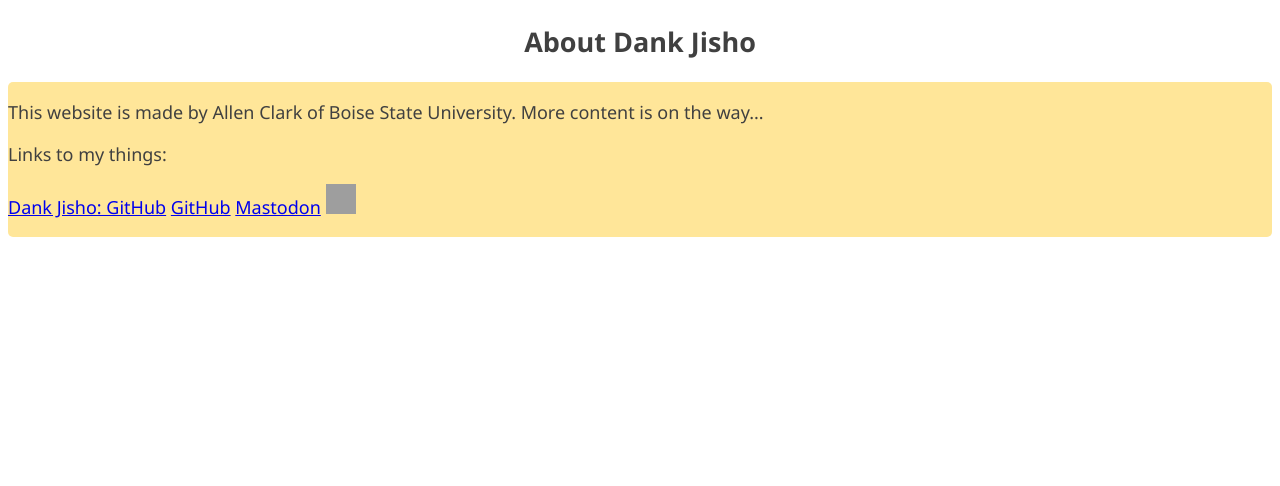
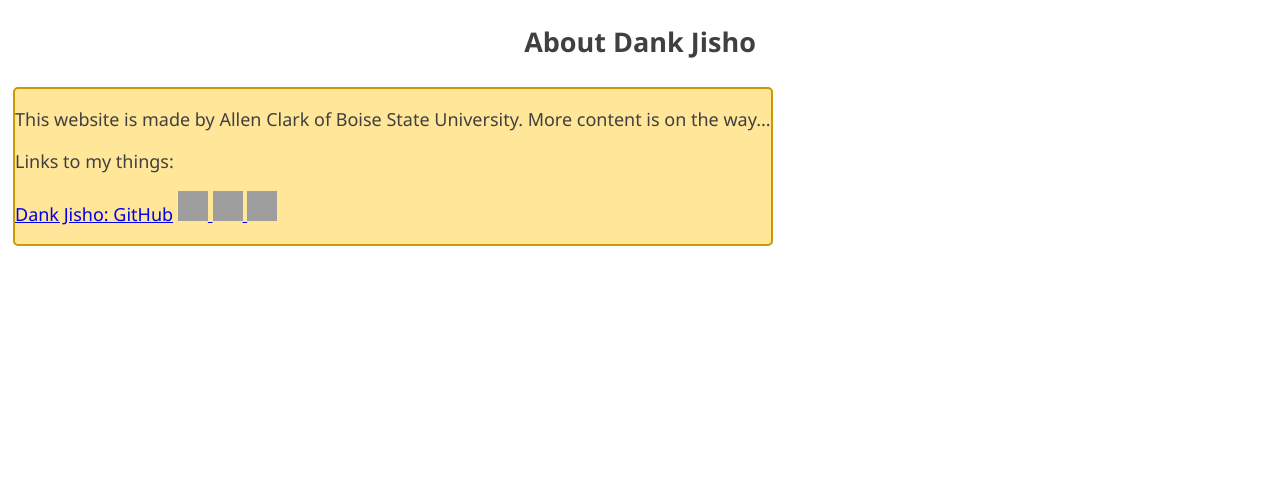
Before and after one commit to ClarkAllen1556/DankJisho, a PHP site: page /about.php in a window 1280 px wide. Shown: the part 217-703 px from the top of the page. Run offline with PHP 8.4, Linux system fonts and the light colour scheme; grey boxes are pictures that could not be loaded.

Commit message:
Logos on the about page

```diff
--- a/_handle_login.php
+++ b/_handle_login.php
@@ -23,10 +23,9 @@
 
 $query = "select * from Users where Email = '$userEmail' and Password = '$pass';" ;
 
-$password_in_the_database = "abc123";
 $result = ($conn->query($query, PDO::FETCH_ASSOC))->fetchObject();
 
-if ($result->Password != $_POST["password"]) {
+if ($result->Password != $pass) {
 	$_SESSION['message'] = "Error, the password or password was incorrect.";
 	header("Location: login.php");
 	exit();
--- a/about.php
+++ b/about.php
@@ -37,7 +37,7 @@
 
 <body>
 	<h2> About Dank Jisho </h2>
-	<div id="TextBlob">
+	<div class="Column">
 		<p>
 			This website is made by <span title="I really like curry">Allen Clark</span> of Boise State University. More content is on the way...
 		</p>
@@ -46,8 +46,12 @@
 		</p>
 		<p>
 			<a href='https://github.com/ClarkAllen1556/DankJisho'>Dank Jisho: GitHub</a>
-			<a href='https://github.com/ClarkAllen1556'>GitHub</a>
-			<a rel="me" href='https://toot.cafe/@The_A_C'>Mastodon</a>
+			<a href='https://github.com/ClarkAllen1556'>
+				<img src="https://cdn4.iconfinder.com/data/icons/iconsimple-logotypes/512/github-512.png" alt="GitHub" height="30" width="30" />
+			</a>
+			<a rel="me" href='https://toot.cafe/@The_A_C'>
+				<img src="https://toot.cafe/packs/logo-fe5141d38a25f50068b4c69b77ca1ec8.svg" alt="Mastodon" height="30" width="30" />
+			</a>
 			<a href="https://dev.to/allen1556">
 				<img src="https://d2fltix0v2e0sb.cloudfront.net/dev-badge.svg" alt="Allen's DEV Profile" height="30" width="30" />
 			</a>
--- a/styles/content_section.css
+++ b/styles/content_section.css
@@ -26,15 +26,15 @@
 	align-content: center;
 }
 
-#TextBlob {
+/* #TextBlob {
 	/* display: flex; */
 	justify-content: center;
 	align-content: center;
 	background-color: #ffe699;
 	border-radius: 5px;
 	border-color: #cc9900;
-	flex: 50%;
-}
+	/* flex: 50%; */
+} */
 
 #PostTitle {
 	margin: 10px;
```
Also changed, not shown: data/db_arch/forum_posts.sql (+9 -0 lines).
